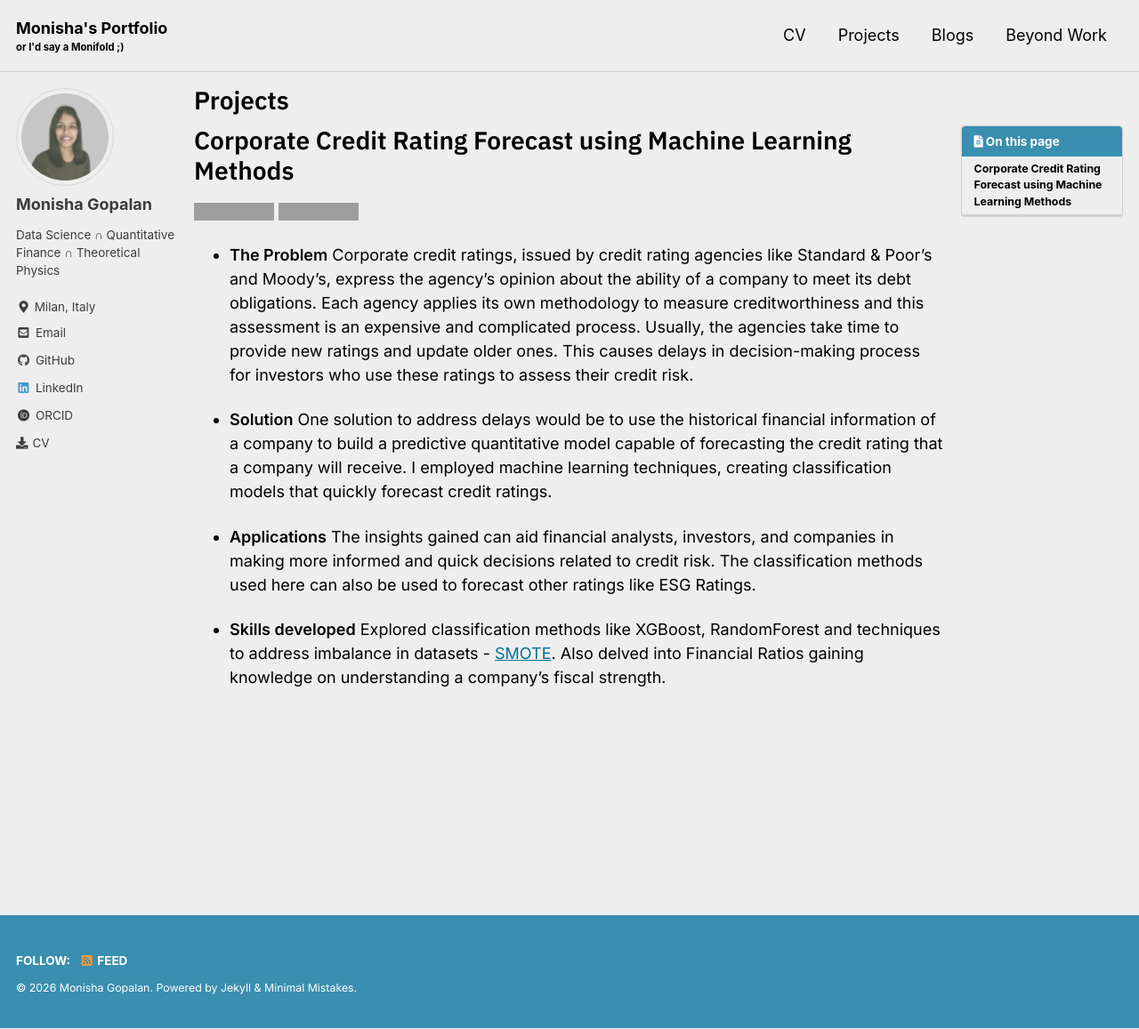
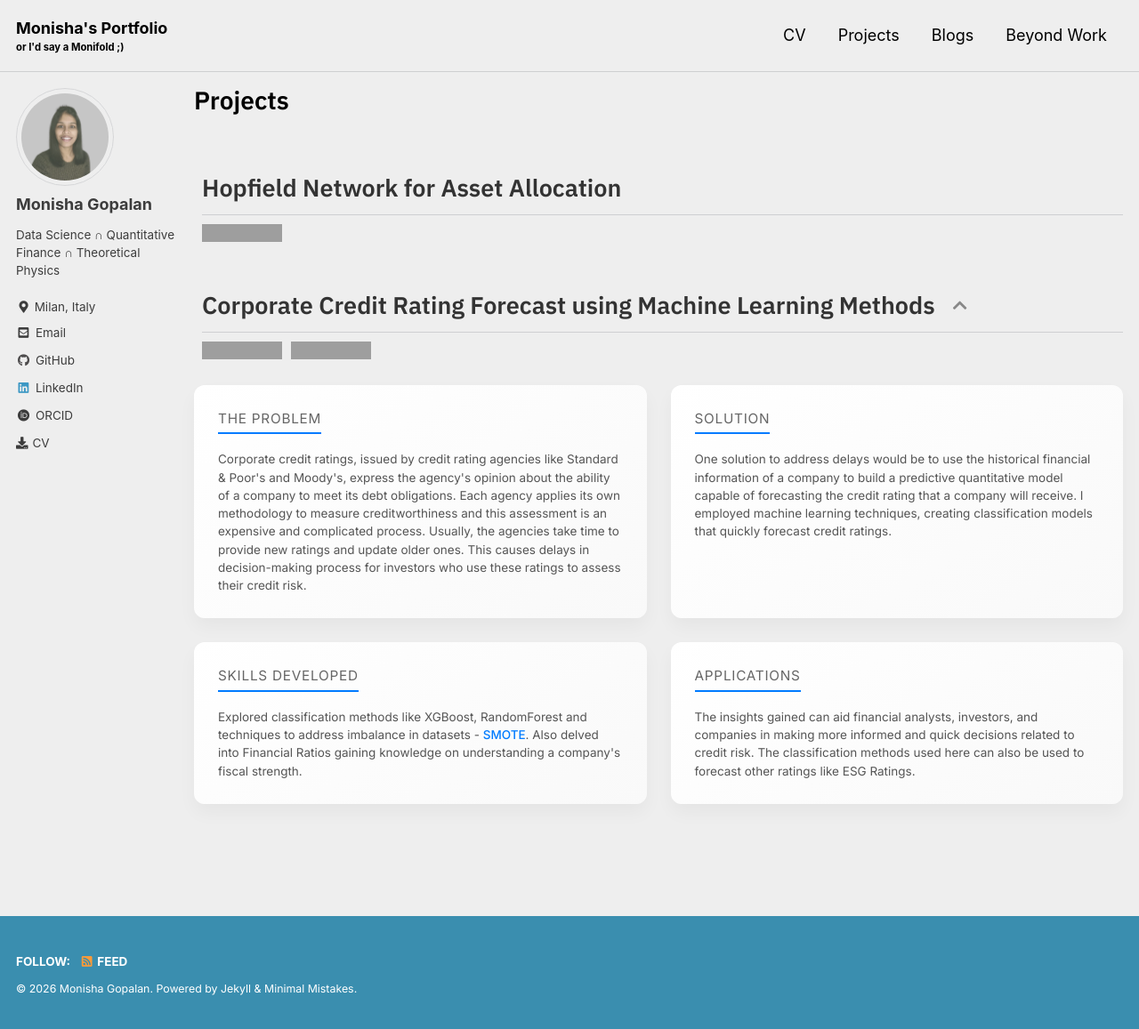
Before and after one commit to monishagopalan/monishagopalan.github.io, a Jekyll site: the page built from _pages/projects.md, in a window 1280 px wide and 1157 px high. Shown: the whole window at 89% size. Built offline with Jekyll 4.4.1, drawn with Linux system fonts in a browser that asks for light colours; cached includes are drawn as plain includes; grey boxes are pictures that could not be loaded.

Commit message:
updated projects layout

```diff
--- a/_includes/head.html
+++ b/_includes/head.html
@@ -24,6 +24,12 @@
   {% endfor %}
 {% endif %}
 
+{% if page.custom_css %}
+{% for stylesheet in page.custom_css %}
+<link rel="stylesheet" href="{{ stylesheet | relative_url }}">
+{% endfor %}
+{% endif %}
+
 <!-- Mathjax Support -->
 <script type="text/javascript" async
   src="https://cdn.mathjax.org/mathjax/latest/MathJax.js?config=TeX-MML-AM_CHTML">
--- a/_includes/scripts.html
+++ b/_includes/scripts.html
@@ -26,3 +26,9 @@
 <script src="{{ script | relative_url }}"></script>
 {% endfor %}
 {% endif %}
+
+{% if page.custom_js %}
+{% for script in page.custom_js %}
+<script src="{{ script | relative_url }}"></script>
+{% endfor %}
+{% endif %}
--- a/_pages/projects.md
+++ b/_pages/projects.md
@@ -4,17 +4,111 @@ read_time: false
 comments: false
 share: false
 title: Projects
-toc: true
 permalink: /projects/
+custom_css:
+  - /assets/css/projects.css
+custom_js:
+  - /assets/js/projects.js
+classes: wide
+---
+<!-- New Project -->
+<div class="project-container">
+  <!-- Header Section -->
+  <div class="project-header-section">
+    <h2 class="project-main-title">Hopfield Network for Asset Allocation</h2>
+    <div class="project-links">
+      <a href="https://doi.org/10.1145/3677052.3698605">
+        <img src="https://img.shields.io/badge/ACM_ICAIF--24-10.1145/3677052.3698605-blue" alt="ACM ICAIF-24 Paper">
+      </a>
+    </div>
+  </div>
 
----
-# Corporate Credit Rating Forecast using Machine Learning Methods
-[![](https://img.shields.io/badge/GitHub-View_Repository-blue?logo=GitHub)](https://github.com/monishagopalan/credit-rating-forecast) [![](https://img.shields.io/badge/Blog-Read%20Now-brightgreen)](https://monishagopalan.github.io/projects/credit-rating/)
+  <!-- 2x2 Grid for Details -->
+  <!-- <div class="project-details-grid"> -->
 
-- **The Problem** Corporate credit ratings, issued by credit rating agencies like Standard & Poor's and Moody's, express the agency's opinion about the ability of a company to meet its debt obligations. Each agency applies its own methodology to measure creditworthiness and this assessment is an expensive and complicated process. Usually, the agencies take time to provide new ratings and update older ones. This causes delays in decision-making process for investors who use these ratings to assess their credit risk.
+    <!-- Card 1: Problem -->
+    <!-- <div class="detail-card"> -->
+      <!-- <div class="card-title">The Problem</div> -->
+      <!-- <div class="card-content"> -->
+        <!-- <p> </p> -->
+      <!-- </div> -->
+    <!-- </div> -->
 
-- **Solution** One solution to address delays would be to use the historical financial information of a company to build a predictive quantitative model capable of forecasting the credit rating that a company will receive. I employed machine learning techniques, creating classification models that quickly forecast credit ratings.
+    <!-- Card 2: Solution -->
+    <!-- <div class="detail-card"> -->
+      <!-- <div class="card-title">Solution</div> -->
+      <!-- <div class="card-content">
+        <p> </p>
+      </div> -->
+    <!-- </div> -->
 
-- **Applications** The insights gained can aid financial analysts, investors, and companies in making more informed and quick decisions related to credit risk. The classification methods used here can also be used to forecast other ratings like ESG Ratings.
+    <!-- Card 3: Skills -->
+    <!-- <div class="detail-card">
+      <div class="card-title">Skills Developed</div>
+      <div class="card-content">
+        <p></p>
+      </div>
+    </div> -->
 
-- **Skills developed** Explored classification methods like XGBoost, RandomForest and techniques to address imbalance in datasets - [SMOTE]({% post_url 2024-01-01-smote %}). Also delved into Financial Ratios gaining knowledge on understanding a company's fiscal strength.
+    <!-- Card 4: Applications -->
+    <!-- <div class="detail-card">
+      <div class="card-title">Applications</div>
+      <div class="card-content">
+        <p></p>
+      </div>
+    </div> -->
+
+  <!-- </div> -->
+</div>
+
+<div class="project-container">
+  <!-- Header Section -->
+  <div class="project-header-section">
+    <h2 class="project-main-title">Corporate Credit Rating Forecast using Machine Learning Methods</h2>
+    <div class="project-links">
+      <a href="https://github.com/monishagopalan/credit-rating-forecast">
+        <img src="https://img.shields.io/badge/GitHub-View_Repository-blue?logo=GitHub" alt="GitHub Repository">
+      </a>
+      <a href="https://monishagopalan.github.io/projects/credit-rating/">
+        <img src="https://img.shields.io/badge/Blog-Read%20Now-brightgreen" alt="Blog Post">
+      </a>
+    </div>
+  </div>
+
+  <!-- 2x2 Grid for Details -->
+  <div class="project-details-grid">
+
+    <!-- Card 1: Problem -->
+    <div class="detail-card">
+      <div class="card-title">The Problem</div>
+      <div class="card-content">
+        <p>Corporate credit ratings, issued by credit rating agencies like Standard & Poor's and Moody's, express the agency's opinion about the ability of a company to meet its debt obligations. Each agency applies its own methodology to measure creditworthiness and this assessment is an expensive and complicated process. Usually, the agencies take time to provide new ratings and update older ones. This causes delays in decision-making process for investors who use these ratings to assess their credit risk.</p>
+      </div>
+    </div>
+
+    <!-- Card 2: Solution -->
+    <div class="detail-card">
+      <div class="card-title">Solution</div>
+      <div class="card-content">
+        <p>One solution to address delays would be to use the historical financial information of a company to build a predictive quantitative model capable of forecasting the credit rating that a company will receive. I employed machine learning techniques, creating classification models that quickly forecast credit ratings.</p>
+      </div>
+    </div>
+
+    <!-- Card 3: Skills -->
+    <div class="detail-card">
+      <div class="card-title">Skills Developed</div>
+      <div class="card-content">
+        <p>Explored classification methods like XGBoost, RandomForest and techniques to address imbalance in datasets - <a href="{% post_url 2024-01-01-smote %}">SMOTE</a>. Also delved into Financial Ratios gaining knowledge on understanding a company's fiscal strength.</p>
+      </div>
+    </div>
+
+    <!-- Card 4: Applications -->
+    <div class="detail-card">
+      <div class="card-title">Applications</div>
+      <div class="card-content">
+        <p>The insights gained can aid financial analysts, investors, and companies in making more informed and quick decisions related to credit risk. The classification methods used here can also be used to forecast other ratings like ESG Ratings.</p>
+      </div>
+    </div>
+
+  </div>
+</div>
--- /dev/null
+++ b/assets/css/projects.css
@@ -0,0 +1,109 @@
+/* Project Container */
+.project-container {
+    margin-bottom: 2.5rem;
+}
+
+/* Project Header (Title & Links) */
+.project-header-section {
+    text-align: left;
+    margin-bottom: 1.5rem;
+    position: relative;
+    padding-left: 0.5rem;
+}
+
+/* Toggle Button */
+.project-toggle-btn {
+    background: none;
+    border: none;
+    cursor: pointer;
+    font-size: 1rem;
+    color: #888;
+    margin-left: 15px;
+    padding: 5px;
+    transition: color 0.2s ease, transform 0.2s ease;
+    display: inline-block;
+}
+
+.project-toggle-btn:hover {
+    color: #333;
+    transform: scale(1.1);
+}
+
+.project-main-title {
+    font-size: 1.5rem;
+    font-weight: bold;
+    margin-bottom: 0.25rem;
+    color: #333;
+}
+
+.project-links {
+    display: flex;
+    justify-content: left;
+    gap: 10px;
+    flex-wrap: wrap;
+}
+
+/* Grid Container for the 4 Detail Cards */
+.project-details-grid {
+    display: grid;
+    grid-template-columns: repeat(2, 1fr);
+    gap: 1.5rem;
+}
+
+@media (min-width: 768px) {
+    .project-details-grid {
+        grid-template-columns: repeat(2, 1fr);
+    }
+}
+
+/* Individual Cards */
+.detail-card {
+    transition: transform 0.2s ease, box-shadow 0.2s ease;
+    height: 100%;
+    display: flex;
+    flex-direction: column;
+    border: none;
+    border-radius: 12px;
+    padding: 1.5rem;
+    background: linear-gradient(145deg, #ffffff, #f9f9f9);
+    box-shadow: 0 10px 20px rgba(0, 0, 0, 0.04);
+}
+
+.detail-card:hover {
+    transform: translateY(-3px);
+    box-shadow: 0 4px 8px rgba(0, 0, 0, 0.1);
+}
+
+.card-title {
+    text-transform: uppercase;
+    letter-spacing: 0.05em;
+    font-size: 0.85rem;
+    color: #666;
+    border-bottom: 2px solid #007bff;
+    width: fit-content;
+    margin-bottom: 1rem;
+    padding-bottom: 0.2rem;
+}
+
+.card-content {
+    font-size: 0.75rem;
+    color: #555;
+    line-height: 1.5;
+}
+
+.card-content p {
+    margin-bottom: 0;
+}
+
+/* Utilities */
+.detail-card a {
+    text-decoration: none;
+    font-weight: 500;
+    color: #007bff;
+}
+
+.detail-card a:hover {
+    text-decoration: underline;
+    transform: translateY(-6px);
+    box-shadow: 0 15px 30px rgba(0, 0, 0, 0.08);
+}
--- /dev/null
+++ b/assets/js/projects.js
@@ -0,0 +1,43 @@
+document.addEventListener("DOMContentLoaded", function () {
+    const projectContainers = document.querySelectorAll(".project-container");
+
+    projectContainers.forEach((container) => {
+        const header = container.querySelector(".project-header-section");
+        const grid = container.querySelector(".project-details-grid"); // Select the grid
+
+        if (!header || !grid) return;
+
+        // Create toggle button
+        const toggleBtn = document.createElement("button");
+        toggleBtn.className = "project-toggle-btn";
+        toggleBtn.innerHTML = '<i class="fas fa-chevron-up"></i>'; // FontAwesome icon
+        toggleBtn.title = "Collapse Project";
+
+        // Find title and append button to it
+        const title = container.querySelector(".project-main-title");
+        if (title) {
+            title.style.display = "flex";
+            title.style.alignItems = "center";
+            title.appendChild(toggleBtn);
+        } else {
+            header.appendChild(toggleBtn);
+        }
+
+        // Toggle function
+        toggleBtn.addEventListener("click", () => {
+            const isCollapsed = grid.style.display === "none";
+
+            if (isCollapsed) {
+                grid.style.display = "grid"; // Restore grid layout
+                toggleBtn.innerHTML = '<i class="fas fa-chevron-up"></i>';
+                toggleBtn.title = "Collapse Project";
+                toggleBtn.classList.remove("collapsed");
+            } else {
+                grid.style.display = "none";
+                toggleBtn.innerHTML = '<i class="fas fa-chevron-down"></i>';
+                toggleBtn.title = "Expand Project";
+                toggleBtn.classList.add("collapsed");
+            }
+        });
+    });
+});
```
Lines whose indentation alone changed are shown as unchanged.
